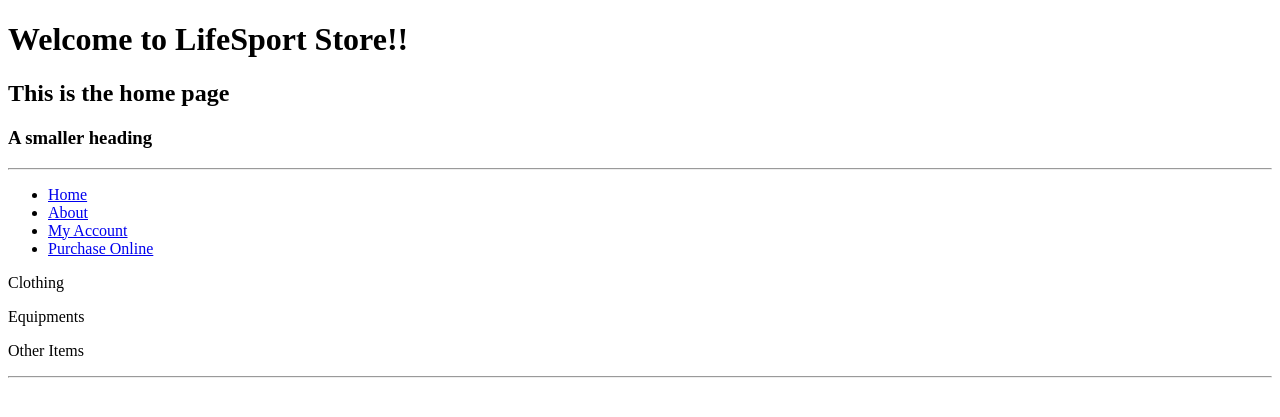
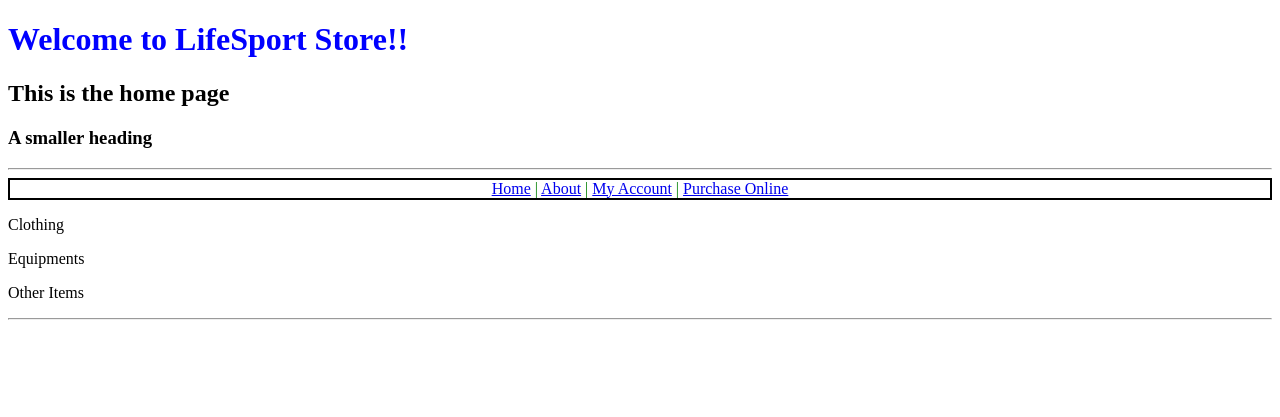
Before and after one commit to jalajkhanna/django_lab, a Django app: page / in a window 1280 px wide. Shown: the top 417 px of the page. Run offline with Django 3.2, Linux system fonts and the light colour scheme.

Commit message:
Added css and nav bar

```diff
--- /dev/null
+++ b/myapp/templates/MainStyle.css
@@ -0,0 +1,8 @@
+#nav1 {
+            text-align:center;
+            border: 2px solid black;
+            color:green;
+        }
+h1 {
+    color:blue;
+}
--- a/myapp/templates/index.html
+++ b/myapp/templates/index.html
@@ -2,8 +2,13 @@
 <!-- saved from url=(0117)https://blackboard.uwindsor.ca/bbcswebdav/pid-1018693-dt-content-rid-9404581_1/courses/COMP8347-1-CS-2019S/index.html -->
 <html lang="en"><div id="bm-2225254214"><div data-reactroot="" id="bm-2225254214"></div></div><head><meta http-equiv="Content-Type" content="text/html; charset=windows-1252">
 
-  </head>
+ <link rel="stylesheet" type="text/css" href="MainStyle.css"/>
 
+
+
+
+
+</head>
     <body>
     	<h1>Welcome to LifeSport Store!!</h1>
     	<h2>This is the home page</h2>
@@ -11,15 +16,17 @@
 
         <div>
         <hr>
-
-         <div id="links-div">
+         <nav id="nav1">
+             <a href = "/">Home</a> | <a href="/"> About</a> | <a href="/">My Account</a> | <a href="/">Purchase Online</a>
+         </nav>
+         <!--<div id="links-div">
              <ul>
                  <li class="hbar1"><a href="/">Home</a></li>
                  <li class="hbar1"><a href="/about">About</a></li>
                  <li class="hbar1"><a href="/myaccount">My Account</a></li>
                  <li class="hbar1"><a href="/purchase">Purchase Online</a></li>
              </ul>
-        </div>
+        </div> --!>
 
 		<p id="para1"> Clothing </p>
 
```
